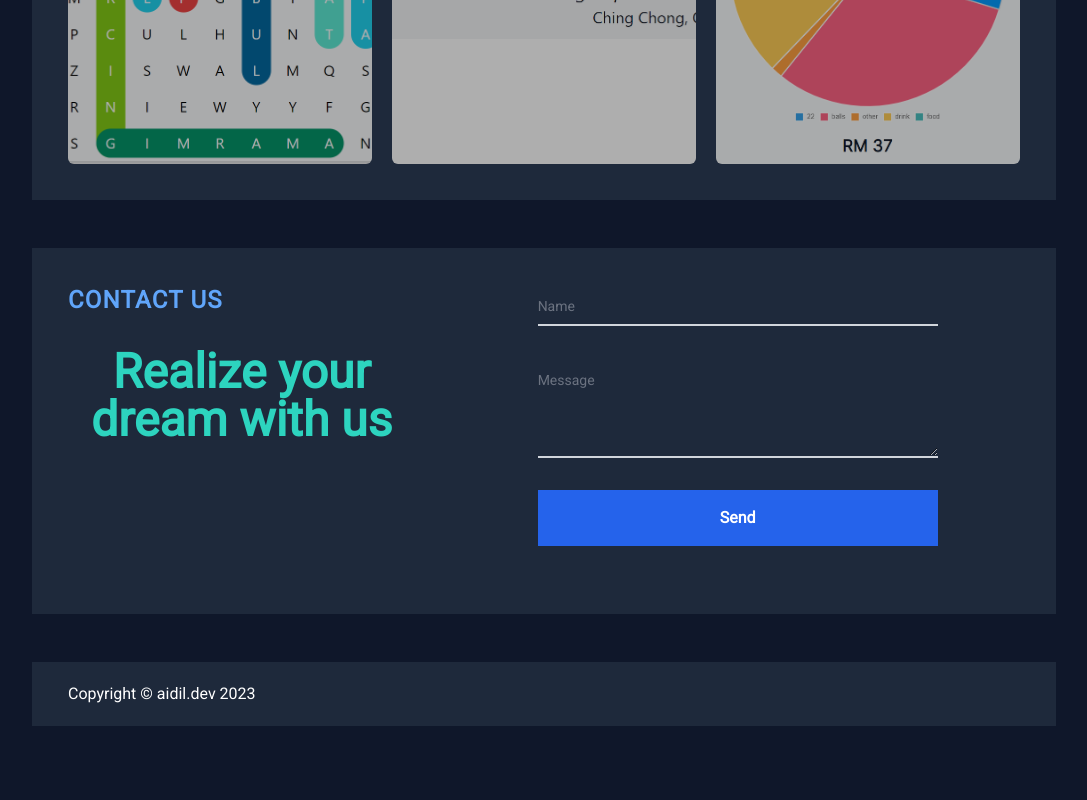
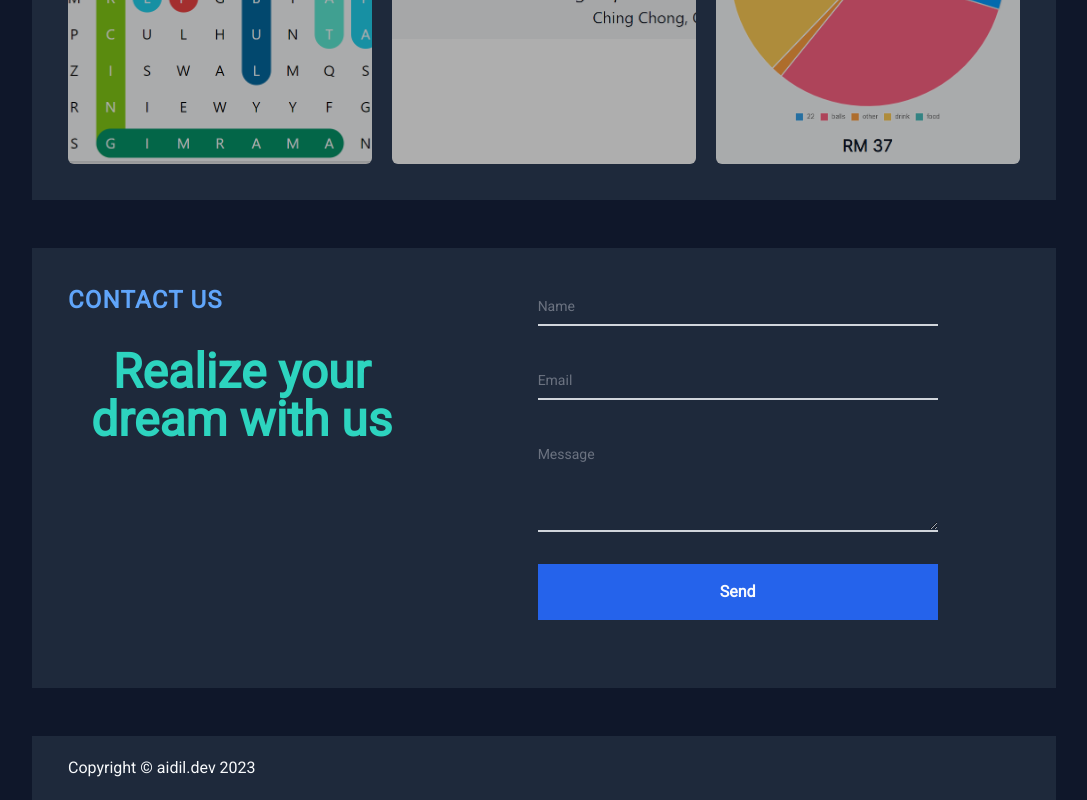
Before and after one commit to aidilrx04/aidilrx04-portfolio, a SvelteKit app: page / in a window 1280 px wide. Shown: the part 1223-2023 px from the top of the page, without its empty margins (96-1183 px from the left). Before the commit the page ends 1949 px from the top, so only its background shows below. Built offline with nearby package versions, Linux system fonts and the light colour scheme; some icons are missing.

Commit message:
feat: make contact form now working

```diff
--- /dev/null
+++ b/src/lib/components/ContactForm.svelte
@@ -0,0 +1,120 @@
+<script lang="ts">
+	import { db } from '$lib/firebase';
+	import { collection, doc, serverTimestamp, setDoc } from 'firebase/firestore';
+
+	let name = '';
+	let email = '';
+	let message = '';
+
+	let isSendingMessage = false;
+
+	let isMessageSent = false;
+	let errorMessage: string | undefined;
+
+	const contactsRef = collection(db, 'contacts');
+
+	const handleContactSubmit = async () => {
+		isSendingMessage = true;
+		errorMessage = undefined;
+		isMessageSent = false;
+
+		const msgRef = doc(contactsRef);
+
+		// upload doc
+		setDoc(msgRef, {
+			name,
+			email,
+			message,
+			createdAt: serverTimestamp()
+		})
+			.then(() => {
+				isMessageSent = true;
+				isSendingMessage = false;
+			})
+			.catch((err) => {
+				isMessageSent = false;
+				errorMessage = err?.message || 'Unknown error';
+				isSendingMessage = false;
+			});
+	};
+</script>
+
+<form class="w-full md:w-[400px] max-w-full mx-auto" on:submit|preventDefault={handleContactSubmit}>
+	{#if isMessageSent}
+		<div class="mb-8 bg-teal-100 border-2 border-teal-900 rounded-md px-4 py-3">
+			<span class="text-teal-900">Your message has been sent!</span>
+		</div>
+	{:else if errorMessage !== undefined}
+		<div class="mb-8 bg-rose-100 border-2 border-rose-900 rounded-md px-4 py-3">
+			<span class="block text-red-900">Oops! Error occured:</span>
+			<ul class="list-disc pl-9 marker:text-rose-900 mb-2">
+				<li>
+					<span class="text-red-900">{errorMessage}</span>
+				</li>
+			</ul>
+			<span class="block text-red-900">Please try again.</span>
+		</div>
+	{/if}
+	<div class="relative z-0 mb-8">
+		<input
+			bind:value={name}
+			type="text"
+			id="name"
+			class="block py-2.5 px-0 w-full text-sm text-gray-900 bg-transparent border-0 border-b-2 border-gray-300 appearance-none dark:text-white dark:border-gray-600 dark:focus:border-teal-500 focus:outline-none focus:ring-0 focus:border-teal-600 peer"
+			placeholder=" "
+			required
+		/>
+		<label
+			for="name"
+			class="absolute text-sm text-gray-500 dark:text-gray-400 duration-300 transform -translate-y-6 scale-75 top-3 -z-10 origin-[0] peer-focus:left-0 peer-focus:text-teal-600 peer-focus:dark:text-teal-500 peer-placeholder-shown:scale-100 peer-placeholder-shown:translate-y-0 peer-focus:scale-75 peer-focus:-translate-y-6"
+		>
+			Name
+		</label>
+	</div>
+
+	<div class="relative z-0 mb-8">
+		<input
+			bind:value={email}
+			type="email"
+			id="email"
+			class="block py-2.5 px-0 w-full text-sm text-gray-900 bg-transparent border-0 border-b-2 border-gray-300 appearance-none dark:text-white dark:border-gray-600 dark:focus:border-teal-500 focus:outline-none focus:ring-0 focus:border-teal-600 peer"
+			placeholder=" "
+			required
+		/>
+		<label
+			for="email"
+			class="absolute text-sm text-gray-500 dark:text-gray-400 duration-300 transform -translate-y-6 scale-75 top-3 -z-10 origin-[0] peer-focus:left-0 peer-focus:text-teal-600 peer-focus:dark:text-teal-500 peer-placeholder-shown:scale-100 peer-placeholder-shown:translate-y-0 peer-focus:scale-75 peer-focus:-translate-y-6"
+		>
+			Email
+		</label>
+	</div>
+
+	<div class="relative z-0 mb-8">
+		<textarea
+			bind:value={message}
+			id="message"
+			class="block min-h-[100px] py-2.5 px-0 w-full text-sm text-gray-900 bg-transparent border-0 border-b-2 border-gray-300 appearance-none dark:text-white dark:border-gray-600 dark:focus:border-teal-500 focus:outline-none focus:ring-0 focus:border-teal-600 peer"
+			placeholder=" "
+			required
+		/>
+		<label
+			for="message"
+			class="absolute text-sm text-gray-500 dark:text-gray-400 duration-300 transform -translate-y-6 scale-75 top-3 -z-10 origin-[0] peer-focus:left-0 peer-focus:text-teal-600 peer-focus:dark:text-teal-500 peer-placeholder-shown:scale-100 peer-placeholder-shown:translate-y-0 peer-focus:scale-75 peer-focus:-translate-y-6"
+		>
+			Message
+		</label>
+	</div>
+
+	<div class="mb-8">
+		<button
+			disabled={isSendingMessage}
+			type="submit"
+			class="flex items-center justify-center w-full px-4 py-4 font-semibold bg-blue-600 disabled:bg-blue-800 disabled:text-slate-300 hover:bg-blue-500 active:bg-blue-700"
+		>
+			{#if isSendingMessage}
+				<i class="ph-bold ph-spinner animate-spin text-lg mr-2 inline-block" />
+			{/if}
+			<span class="inline-block">Send</span>
+		</button>
+	</div>
+</form>
--- a/src/routes/+page.svelte
+++ b/src/routes/+page.svelte
@@ -1,4 +1,5 @@
 <script>
+	import ContactForm from '$lib/components/ContactForm.svelte';
 	import Navbar from '$lib/components/Navbar.svelte';
 	import Section from '$lib/components/Section.svelte';
 </script>
@@ -150,40 +151,7 @@
 			</div>
 		</div>
 		<div class="col pl-5 md:w-4/5">
-			<form class="w-full md:w-[400px] max-w-full mx-auto">
-				<div class="relative z-0 mb-8">
-					<input
-						type="text"
-						id="floating_standard"
-						class="block py-2.5 px-0 w-full text-sm text-gray-900 bg-transparent border-0 border-b-2 border-gray-300 appearance-none dark:text-white dark:border-gray-600 dark:focus:border-teal-500 focus:outline-none focus:ring-0 focus:border-teal-600 peer"
-						placeholder=" "
-					/>
-					<label
-						for="floating_standard"
-						class="absolute text-sm text-gray-500 dark:text-gray-400 duration-300 transform -translate-y-6 scale-75 top-3 -z-10 origin-[0] peer-focus:left-0 peer-focus:text-teal-600 peer-focus:dark:text-teal-500 peer-placeholder-shown:scale-100 peer-placeholder-shown:translate-y-0 peer-focus:scale-75 peer-focus:-translate-y-6"
-					>
-						Name
-					</label>
-				</div>
-
-				<div class="relative z-0 mb-8">
-					<textarea
-						id="floating_standard"
-						class="block min-h-[100px] py-2.5 px-0 w-full text-sm text-gray-900 bg-transparent border-0 border-b-2 border-gray-300 appearance-none dark:text-white dark:border-gray-600 dark:focus:border-teal-500 focus:outline-none focus:ring-0 focus:border-teal-600 peer"
-						placeholder=" "
-					/>
-					<label
-						for="floating_standard"
-						class="absolute text-sm text-gray-500 dark:text-gray-400 duration-300 transform -translate-y-6 scale-75 top-3 -z-10 origin-[0] peer-focus:left-0 peer-focus:text-teal-600 peer-focus:dark:text-teal-500 peer-placeholder-shown:scale-100 peer-placeholder-shown:translate-y-0 peer-focus:scale-75 peer-focus:-translate-y-6"
-					>
-						Message
-					</label>
-				</div>
-
-				<div class="mb-8">
-					<button class="block w-full px-4 py-4 font-semibold bg-blue-600"> Send </button>
-				</div>
-			</form>
+			<ContactForm />
 		</div>
 	</Section>
 </main>
@@ -202,7 +170,7 @@
 	}
 
 	:global(*) {
-		color: white;
+		@apply text-slate-50;
 	}
 
 	@keyframes titles {
```
